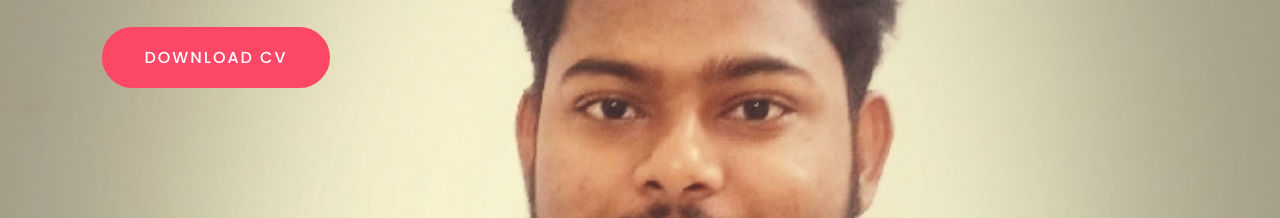
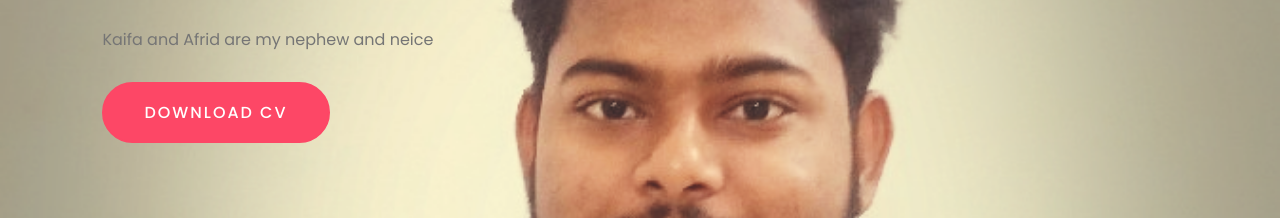
Before and after one commit to Shaban1911/Shaban1911.github.io, a plain HTML site: page index.html in a window 1280 px wide. Shown: the part 582-800 px from the top of the page. Drawn offline with Linux system fonts and the light colour scheme.

Commit message:
Update index.html

```diff
--- a/index.html
+++ b/index.html
@@ -48,6 +48,7 @@
             <span class="title">Web Developer</span>
             <h1>Hello, I’m <span>Shahaban</span></h1>
             <p>I’m a student at the Lovely Professional University, Aspiring Web Developer, Consistent Learning</p>
+            <p>Kaifa and Afrid are my nephew and neice</p>
             <a href="#" class="btn">Download CV</a>
         </div>
     </div>
```
